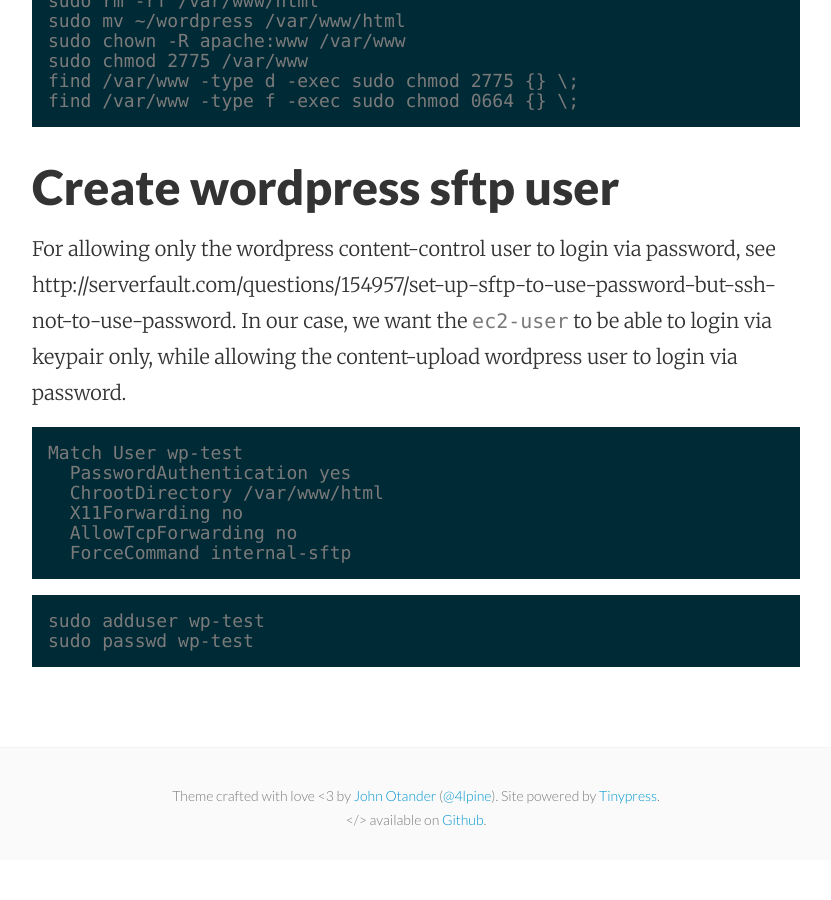
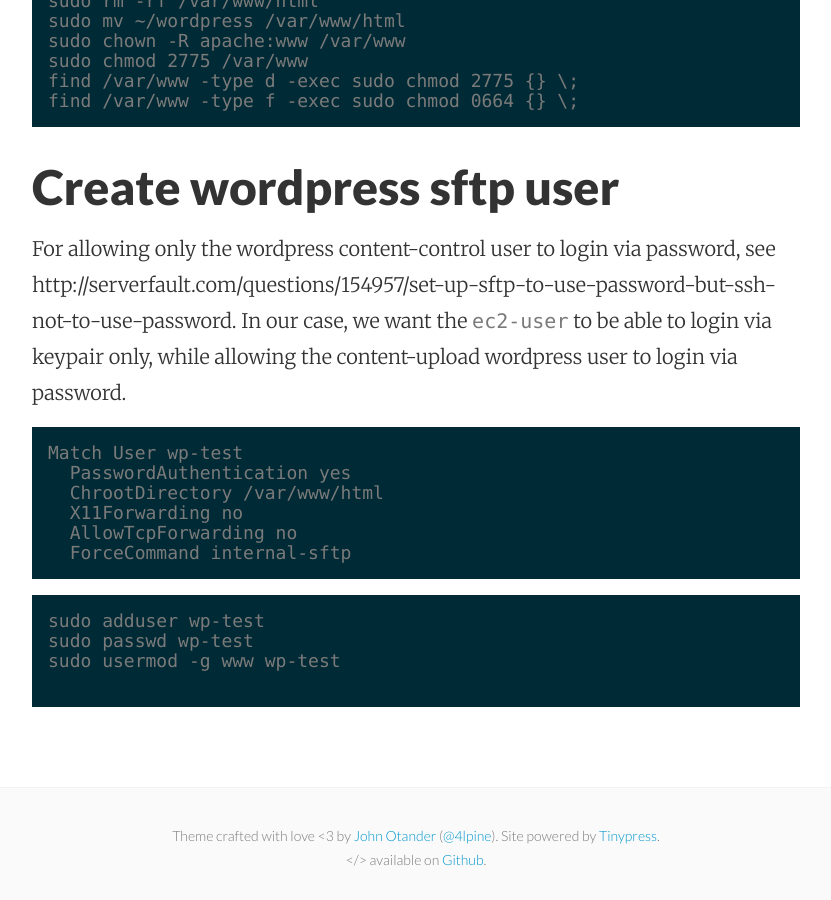
Before and after one commit to mattymaloney/mattymaloney.github.io, a Jekyll site: the page built from _posts/2016-04-12-wordpress-aws-vpc-ec2-linux-rds-mariadb.md, in a window 1280 px wide and 900 px high, scrolled down 2690 px. Shown: the whole window, without its empty margins (224-1055 px from the left). Built offline with Jekyll 4.4.1, drawn with Linux system fonts in a browser that asks for light colours; before the commit the page ends 3550 px from its top, so only the background shows below that.

Commit message:
Updated 2016-04-12-wordpress-aws-vpc-ec2-linux-rds-mariadb.md

````diff
--- a/_posts/2016-04-12-wordpress-aws-vpc-ec2-linux-rds-mariadb.md
+++ b/_posts/2016-04-12-wordpress-aws-vpc-ec2-linux-rds-mariadb.md
@@ -87,4 +87,6 @@ Match User wp-test
 ```
 sudo adduser wp-test
 sudo passwd wp-test
+sudo usermod -g www wp-test
+
 ```
````
